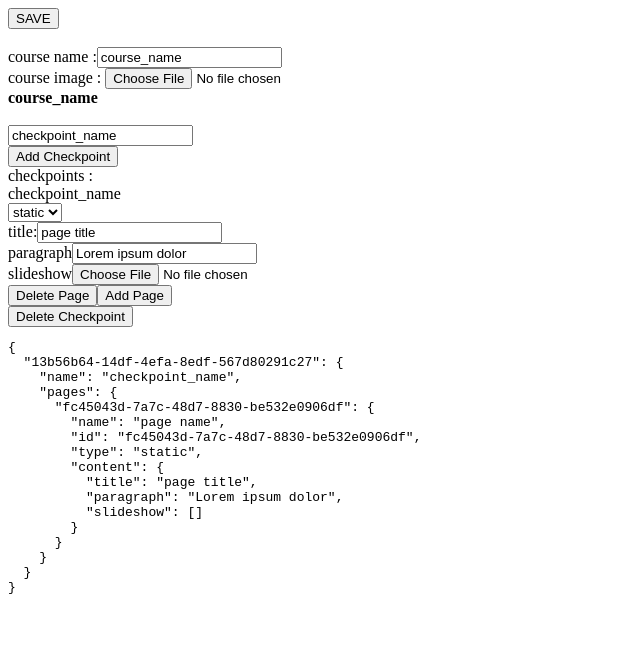
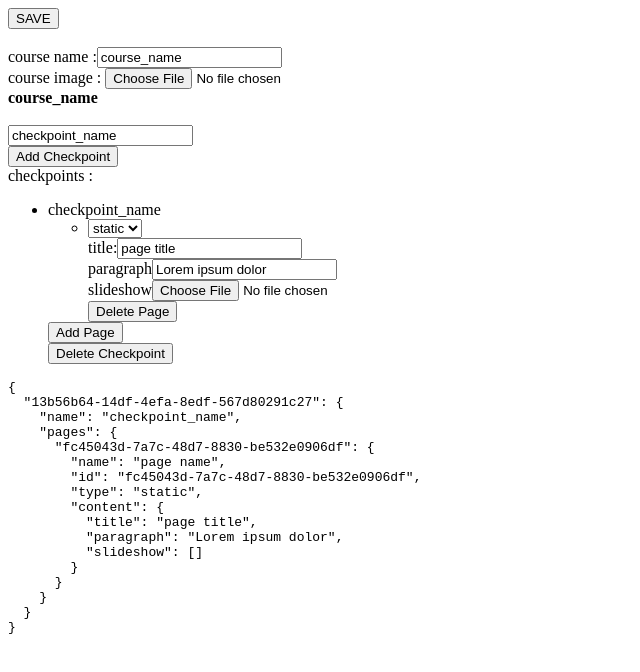
Before and after one commit to MythicalMayhem/learn.gomycode.co-MERN-clone, a React (Create React App) app in the folder client/: page /admin in a window 1280 px wide. Both pictures are taken after a click on the button "Add Checkpoint". Shown: the top 672 px of the page, without its empty margins (0-640 px from the left). Built offline with nearby package versions, Linux system fonts and the light colour scheme.

Commit message:
added checkpoints

```diff
--- a/client/src/components/admin/AddCourse.tsx
+++ b/client/src/components/admin/AddCourse.tsx
@@ -141,61 +141,43 @@ export function AddCourse() {
     if (!checkpoint.pages[pageId]) return
     return (
       <PageComponent
-        key={pageId}
         checkpointId={checkpointId}
         update={update}
         page={checkpoint.pages[pageId] as Page}
-        changeType={(type: string) => {
-          handleTypeChange(checkpointId, type, pageId);
-        }}
+        changeType={(type: string) => handleTypeChange(checkpointId, type, pageId)}
       />
     );
   };
-  function addPage(checkpointId: string) {
-    const k = uuidv4()
-    setCheckpoints({
-      ...checkpoints, [checkpointId]: {
-        ...checkpoints[checkpointId],
-        pages: { ...checkpoints[checkpointId].pages, [k]: newPage("static", k) }
-      }
-    })
-  }
-  const deletePage = (checkpointId: string, pageId: string) => setCheckpoints({
-    ...checkpoints, [checkpointId]: {
-      ...checkpoints[checkpointId],
-      pages: { ...checkpoints[checkpointId].pages, [pageId]: undefined }
-    }
-  })
-
-  const deleteCheckPoint = (checkpointId: string) => setCheckpoints({
-    ...checkpoints, [checkpointId]: null
-  } as Checkpoints)
+  const addPage = (checkpointId: string, id: string) => setCheckpoints({ ...checkpoints, [checkpointId]: { ...checkpoints[checkpointId], pages: { ...checkpoints[checkpointId].pages, [id]: newPage("static", id) } } })
+  const deletePage = (checkpointId: string, pageId: string) => setCheckpoints({ ...checkpoints, [checkpointId]: { ...checkpoints[checkpointId], pages: { ...checkpoints[checkpointId].pages, [pageId]: undefined } } })
+  const deleteCheckPoint = (checkpointId: string) => setCheckpoints({ ...checkpoints, [checkpointId]: undefined } as Checkpoints)
   const checkpoint = (checkpointId: string, checkpointIndex: any) => {
     if (!checkpoints[checkpointId]) return <></>
     return (
-      <div key={checkpointIndex}>
+      <>
         {checkpoints[checkpointId].name}
-        {Object.keys(checkpoints[checkpointId].pages).map((pageId: string) =>
-          checkpoints[checkpointId].pages[pageId]
-          && <>
-            {page(checkpointId, pageId)}
-            <button onClick={() => deletePage(checkpointId, pageId)}>Delete Page</button>
-          </>
-        )}
-        <button onClick={() => addPage(checkpointId)}>Add Page</button><br />
+        <ul>
+          {Object.keys(checkpoints[checkpointId].pages).map((pageId: string, index: number) =>
+            checkpoints[checkpointId].pages[pageId]
+            && <li key={index}>
+              {page(checkpointId, pageId)}
+              <button onClick={() => deletePage(checkpointId, pageId)}>Delete Page</button>
+            </li>
+          )}
+        </ul>
+        <button onClick={() => addPage(checkpointId, uuidv4())}>Add Page</button><br />
         <button onClick={() => deleteCheckPoint(checkpointId)}>Delete Checkpoint</button>
-      </div>
+      </>
     );
   };
-  const handleSubmit = (data: Checkpoints) => {
+  const handleSubmit = (data: Checkpoints) =>
     fetch("http://127.0.0.1:3001/AddCourse", {
       method: "POST",
       headers: { "Content-Type": "application/json" },
       body: JSON.stringify({ checkpoints, id: uuidv4(), name: courseName }),
-    })
-      .then((res) => res.json())
+    }).then(res => res.json())
       .then(console.log);
-  };
+
   return (
     <>
       <button onClick={() => handleSubmit(checkpoints)}> SAVE</button>
@@ -227,7 +209,11 @@ export function AddCourse() {
       />
       <br />
       <button onClick={addCheckPoint}>Add Checkpoint</button> <br />
-      checkpoints :{Object.keys(checkpoints).map(checkpoint)}
+      checkpoints :
+      <ul>
+        {Object.keys(checkpoints).map((checkpointid, index) =>
+          checkpoints[checkpointid] && <li key={index}> {checkpoint(checkpointid, index)} </li>)}
+      </ul>
       <pre>{JSON.stringify(checkpoints, null, "  ")}</pre>
     </>
   );
```
